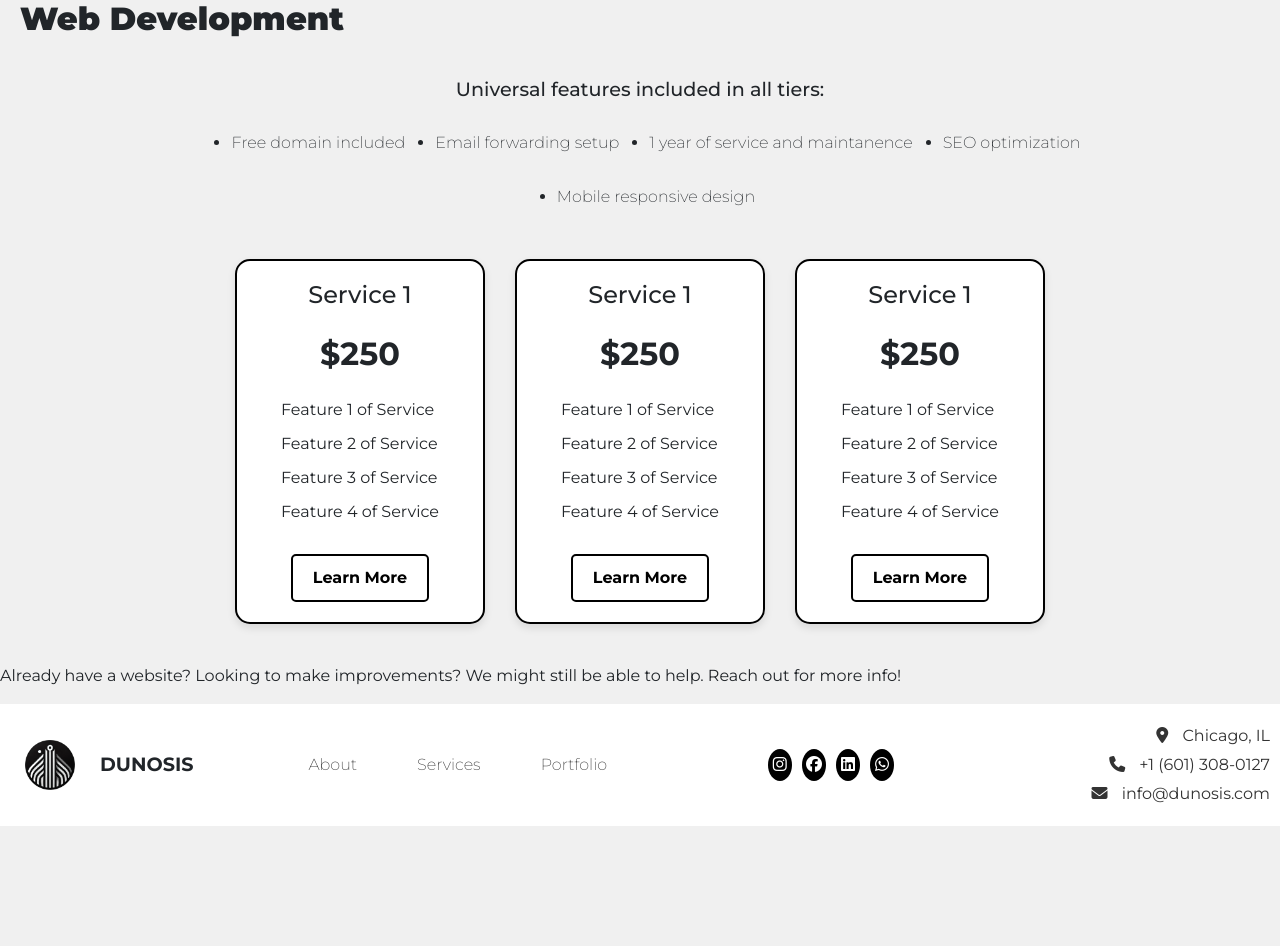
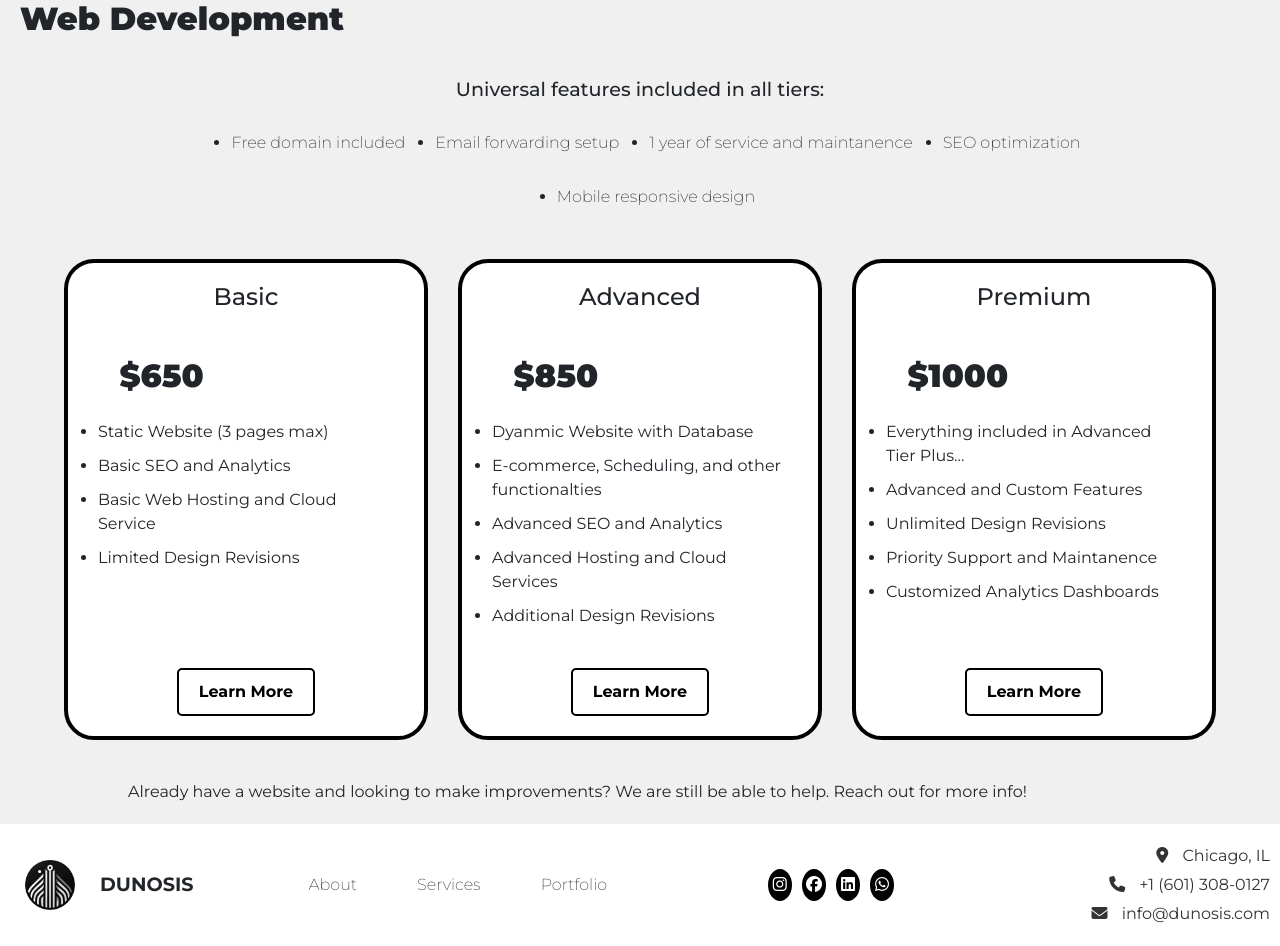
Before and after one commit to wesordonez/Dunosis-Web, a Django app: page /services/ in a window 1280 px wide. Shown: the part 685-1631 px from the top of the page. Before the commit the page ends 1511 px from the top, so only its background shows below. Run offline with Django 5.2, Linux system fonts and the light colour scheme; some libraries are stand-ins or nearby versions.

Commit message:
styled the web dev pricing section

```diff
--- a/dunosis_site/landing/static/landing/css/services.css
+++ b/dunosis_site/landing/static/landing/css/services.css
@@ -255,23 +255,31 @@
       /* Cards Container */
       .cards-container {
         display: flex;
+        flex-direction: row;
+        flex-wrap: wrap;
         justify-content: center;
         gap: 30px;
-        margin-bottom: 40px;
+        width: 90%;
+        margin: 0 auto 40px auto;
       }
 
       .pricing-card {
         background-color: white;
-        border: 2px solid black;
-        border-radius: 15px;
+        border: 4px solid black;
+        border-radius: 30px;
         padding: 20px;
-        width: 250px;
+        width: 100%;
         display: flex;
+        flex: 1 1 calc(33.333% - 20px);
         flex-direction: column;
         justify-content: space-between;
         align-items: center;
-        box-shadow: 0px 4px 8px rgba(0, 0, 0, 0.1);
+        transition: box-shadow 0.3s ease;
       }
+
+        .pricing-card:hover {
+            box-shadow: 4px 8px 0.1px rgba(0, 0, 0, 1);
+        }
 
       .pricing-card h3 {
         font-size: 1.5rem;
@@ -280,15 +288,15 @@
 
       .pricing-card .price {
         font-size: 2rem;
-        font-weight: bold;
+        font-weight: 900;
         margin-bottom: 20px;
       }
 
       .features-list {
-        list-style: none;
+        list-style: disc;
         text-align: left;
-        padding: 0;
-        margin-bottom: 20px;
+        padding: 0 10px;
+        margin: 0 0 auto 0;
       }
 
       .features-list li {
@@ -304,6 +312,7 @@
         font-weight: bold;
         border-radius: 5px;
         cursor: pointer;
+        margin-top: 30px;
       }
 
       .learn-more-btn:hover {
@@ -312,10 +321,25 @@
         transition: background-color 0.3s ease, color 0.3s ease;
       }
 
-      .footer {
+      @media screen and (max-width: 1024px) {
+        .pricing-card {
+          flex: 1 1 calc(50% - 20px);
+        }
+
+      }
+
+      @media screen and (max-width: 768px) {
+        .pricing-card {
+          flex: 1 1 calc(100% - 20px);
+        }
+
+      }
+
+      .web-dev-section p {
         font-size: 1rem;
-        color: #333;
-        margin-top: 20px;
+        margin: 20px auto;
+
+        width: 80%;
       }
 
   /* Footer */
--- a/dunosis_site/landing/templates/landing/services.html
+++ b/dunosis_site/landing/templates/landing/services.html
@@ -55,10 +55,10 @@
 
         <div class="services-hero-content">
             <div class="service-grid">
-            <div class="service-card">Web Dev</div>
-            <div class="service-card">Data Insights</div>
-            <div class="service-card">Tech Consulting</div>
-            <div class="service-card">Our Process</div>
+                <div class="service-card">Web Dev</div>
+                <div class="service-card">Data Insights</div>
+                <div class="service-card">Tech Consulting</div>
+                <div class="service-card">Our Process</div>
             </div>
 
             <div class="service-info">
@@ -88,45 +88,47 @@
         <div class="cards-container">
           <!-- Card 1 -->
           <div class="pricing-card">
-            <h3>Service 1</h3>
-            <p class="price">$250</p>
+            <h3>Basic</h3>
+            <p class="price">$650</p>
             <ul class="features-list">
-              <li>Feature 1 of Service</li>
-              <li>Feature 2 of Service</li>
-              <li>Feature 3 of Service</li>
-              <li>Feature 4 of Service</li>
+              <li>Static Website (3 pages max)</li>
+              <li>Basic SEO and Analytics</li>
+              <li>Basic Web Hosting and Cloud Service</li>
+              <li>Limited Design Revisions</li>
             </ul>
             <button class="learn-more-btn">Learn More</button>
           </div>
 
           <!-- Card 2 -->
           <div class="pricing-card">
-            <h3>Service 1</h3>
-            <p class="price">$250</p>
+            <h3>Advanced</h3>
+            <p class="price">$850</p>
             <ul class="features-list">
-              <li>Feature 1 of Service</li>
-              <li>Feature 2 of Service</li>
-              <li>Feature 3 of Service</li>
-              <li>Feature 4 of Service</li>
+              <li>Dyanmic Website with Database</li>
+              <li>E-commerce, Scheduling, and other functionalties</li>
+              <li>Advanced SEO and Analytics</li>
+              <li>Advanced Hosting and Cloud Services</li>
+              <li>Additional Design Revisions</li>
             </ul>
             <button class="learn-more-btn">Learn More</button>
           </div>
 
           <!-- Card 3 -->
           <div class="pricing-card">
-            <h3>Service 1</h3>
-            <p class="price">$250</p>
+            <h3>Premium</h3>
+            <p class="price">$1000</p>
             <ul class="features-list">
-              <li>Feature 1 of Service</li>
-              <li>Feature 2 of Service</li>
-              <li>Feature 3 of Service</li>
-              <li>Feature 4 of Service</li>
+              <li>Everything included in Advanced Tier Plus...</li>
+              <li>Advanced and Custom Features</li>
+              <li>Unlimited Design Revisions</li>
+              <li>Priority Support and Maintanence</li>
+              <li>Customized Analytics Dashboards</li>
             </ul>
             <button class="learn-more-btn">Learn More</button>
           </div>
         </div>
 
-          <p>Already have a website? Looking to make improvements? We might still be able to help. Reach out for more info!</p>
+          <p>Already have a website and looking to make improvements? We are still be able to help. Reach out for more info!</p>
       </section>
 
     <footer>
```
